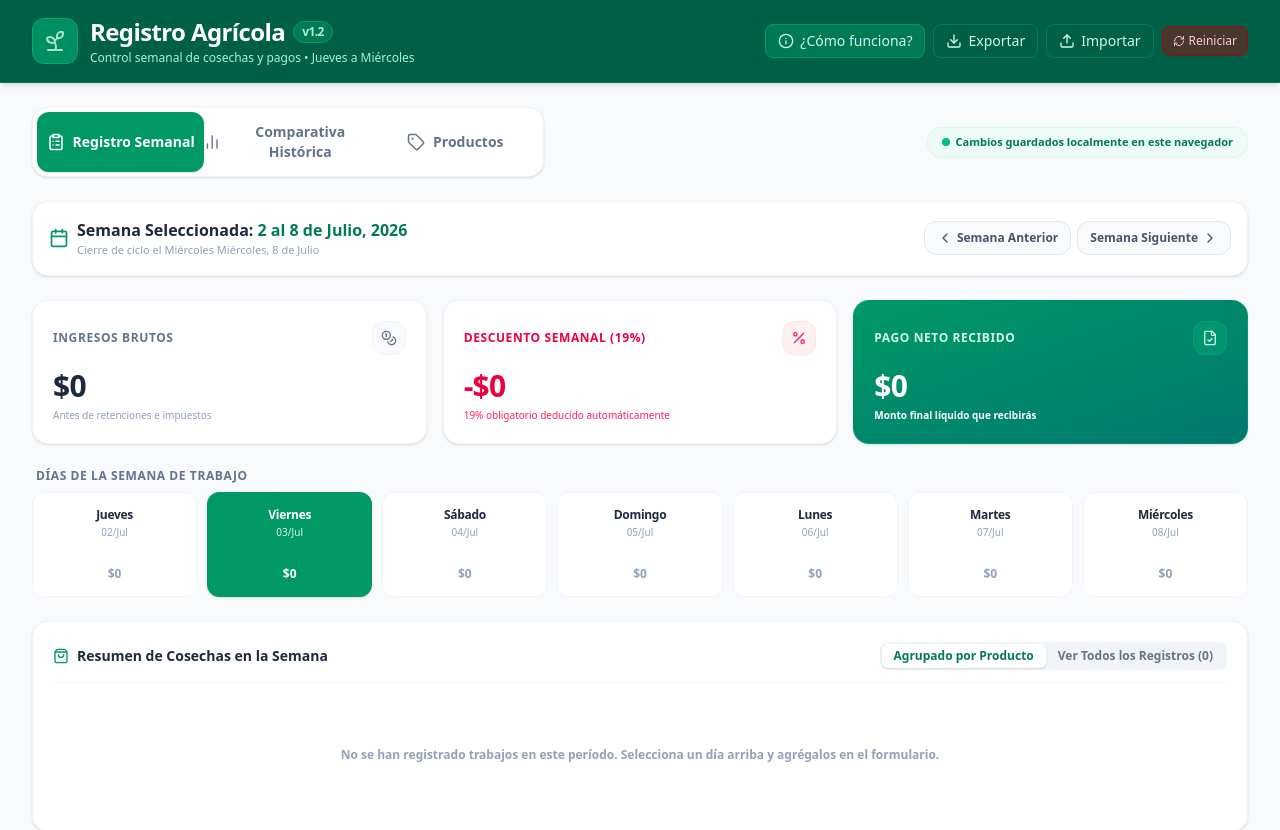
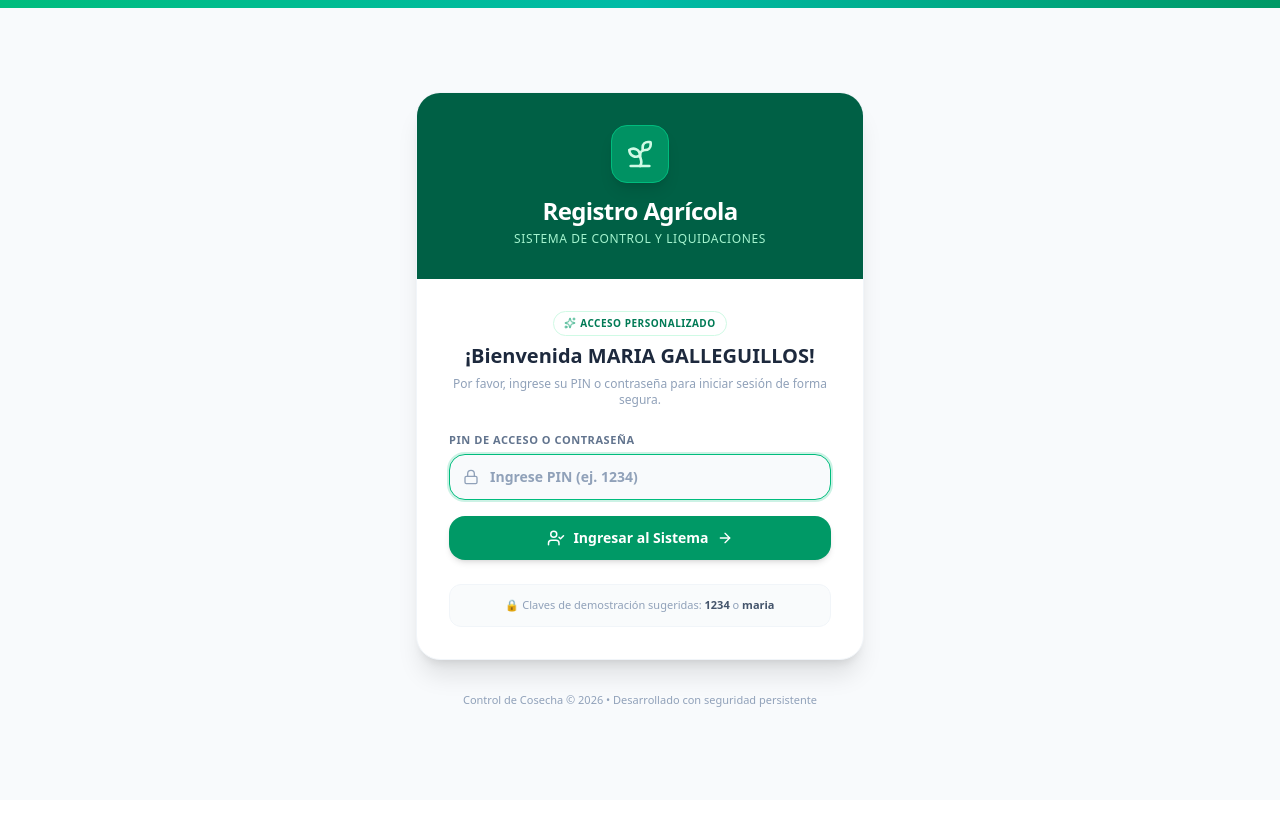
Before and after one commit to belennlara799/Agricola, a React (Vite) app: page / in a window 1280 px wide. Shown: the top 830 px of the page. After the commit the page ends 800 px from the top, so only its background shows below. Built offline with nearby package versions, Linux system fonts and the light colour scheme.

Commit message:
feat: implement authentication and security
Add a PIN-based login system for access control, including persistence via localStorage and a logout function in the dashboard.

```diff
--- a/src/App.tsx
+++ b/src/App.tsx
@@ -17,10 +17,16 @@ import WeeklyDashboard from "./components/WeeklyDashboard";
 import WorkEntryForm from "./components/WorkEntryForm";
 import HistoryDashboard from "./components/HistoryDashboard";
 import ProductsDashboard from "./components/ProductsDashboard";
+import Login from "./components/Login";
 import { ClipboardList, BarChart2, Coins, Receipt, Info, Sparkles, Tag } from "lucide-react";
 
 /// Save entries automatically to localStorage
 export default function App() {
+  // 1a. User login state with persistence
+  const [isLoggedIn, setIsLoggedIn] = useState<boolean>(() => {
+    return localStorage.getItem("agricola_pay_logged_in") === "true";
+  });
+
   // 1. Initial State Loading starting completely empty
   const [allEntries, setAllEntries] = useState<WorkEntry[]>(() => {
     const saved = localStorage.getItem("agricola_pay_entries_clean_v1");
@@ -79,6 +85,11 @@ export default function App() {
   useEffect(() => {
     localStorage.setItem("agricola_pay_products_v1", JSON.stringify(products));
   }, [products]);
+
+  // Save login state automatically to localStorage
+  useEffect(() => {
+    localStorage.setItem("agricola_pay_logged_in", String(isLoggedIn));
+  }, [isLoggedIn]);
 
   // Save navigation and active tab states to localStorage
   useEffect(() => {
@@ -220,6 +231,10 @@ export default function App() {
     setCurrentWeekId(getPayWeekEndingDate(systemDate));
   };
 
+  if (!isLoggedIn) {
+    return <Login onLoginSuccess={() => setIsLoggedIn(true)} />;
+  }
+
   return (
     <div className="min-h-screen bg-slate-50 text-slate-800 font-sans flex flex-col justify-between">
       <div>
@@ -228,6 +243,7 @@ export default function App() {
           onExportBackup={handleExportBackup}
           onImportBackup={handleImportBackup}
           onResetData={handleResetData}
+          onLogout={() => setIsLoggedIn(false)}
         />
 
         {/* Main Section */}
--- a/src/components/Header.tsx
+++ b/src/components/Header.tsx
@@ -11,16 +11,18 @@ import {
   Info,
   RefreshCw,
   FileText,
-  Percent
+  Percent,
+  LogOut
 } from "lucide-react";
 
 interface HeaderProps {
   onExportBackup: () => void;
   onImportBackup: (event: React.ChangeEvent<HTMLInputElement>) => void;
   onResetData: () => void;
+  onLogout: () => void;
 }
 
-export default function Header({ onExportBackup, onImportBackup, onResetData }: HeaderProps) {
+export default function Header({ onExportBackup, onImportBackup, onResetData, onLogout }: HeaderProps) {
   const fileInputRef = useRef<HTMLInputElement>(null);
   const [showHelp, setShowHelp] = React.useState(false);
 
@@ -95,6 +97,16 @@ export default function Header({ onExportBackup, onImportBackup, onResetData }:
               <RefreshCw className="h-3 w-3" />
               <span>Reiniciar</span>
             </button>
+
+            <button
+              onClick={onLogout}
+              className="flex items-center space-x-1.5 px-3 py-1.5 bg-rose-650 hover:bg-rose-700 active:bg-rose-900 text-white rounded-lg text-xs font-semibold shadow-xs border border-rose-600 transition-colors cursor-pointer"
+              title="Cerrar sesión de María Galleguillos"
+              id="btn-logout"
+            >
+              <LogOut className="h-3.5 w-3.5" />
+              <span>Salir (María G.)</span>
+            </button>
           </div>
         </div>
 
--- /dev/null
+++ b/src/components/Login.tsx
@@ -0,0 +1,135 @@
+/**
+ * @license
+ * SPDX-License-Identifier: Apache-2.0
+ */
+
+import React, { useState } from "react";
+import { Sprout, Lock, Sparkles, ArrowRight, UserCheck } from "lucide-react";
+
+interface LoginProps {
+  onLoginSuccess: () => void;
+}
+
+export default function Login({ onLoginSuccess }: LoginProps) {
+  const [pin, setPin] = useState<string>("");
+  const [error, setError] = useState<string>("");
+  const [isLoading, setIsLoading] = useState<boolean>(false);
+
+  const handleSubmit = (e: React.FormEvent) => {
+    e.preventDefault();
+    setError("");
+    setIsLoading(true);
+
+    // Simulate a brief elegant load
+    setTimeout(() => {
+      // Allow '1234' or 'maria123' as standard secure pins/passwords
+      const cleanedPin = pin.trim().toLowerCase();
+      if (cleanedPin === "1234" || cleanedPin === "maria123" || cleanedPin === "maria") {
+        onLoginSuccess();
+      } else {
+        setError("PIN de acceso o contraseña incorrecta. Intente con '1234' o 'maria'.");
+        setIsLoading(false);
+      }
+    }, 600);
+  };
+
+  return (
+    <div className="min-h-screen bg-slate-50 flex flex-col items-center justify-center p-4" id="login-container">
+      {/* Decorative background gradients */}
+      <div className="absolute top-0 left-0 w-full h-2 bg-gradient-to-r from-emerald-500 via-teal-500 to-emerald-600"></div>
+
+      <div className="w-full max-w-md bg-white rounded-3xl border border-slate-100 shadow-xl overflow-hidden relative" id="login-card">
+        {/* Top visual bar */}
+        <div className="bg-emerald-800 px-6 py-8 text-center text-white relative">
+          <div className="absolute inset-0 bg-radial-gradient from-emerald-700/50 to-emerald-900/90 opacity-40"></div>
+
+          <div className="relative z-10 flex flex-col items-center space-y-3">
+            <div className="bg-emerald-600/90 p-3 rounded-2xl border border-emerald-500 shadow-lg flex items-center justify-center">
+              <Sprout className="h-8 w-8 text-emerald-100" />
+            </div>
+            <div>
+              <h1 className="text-2xl font-black tracking-tight text-white">
+                Registro Agrícola
+              </h1>
+              <p className="text-xs text-emerald-200 mt-1 font-medium uppercase tracking-wider">
+                Sistema de Control y Liquidaciones
+              </p>
+            </div>
+          </div>
+        </div>
+
+        {/* Welcome & Login Form body */}
+        <div className="p-8 space-y-6">
+          <div className="text-center space-y-1.5">
+            <div className="inline-flex items-center space-x-1 px-2.5 py-1 bg-emerald-55/80 text-emerald-700 rounded-full border border-emerald-100 text-[10px] font-bold uppercase tracking-wider">
+              <Sparkles className="h-3 w-3 animate-pulse text-emerald-600" />
+              <span>Acceso Personalizado</span>
+            </div>
+            <h2 className="text-xl font-bold text-slate-800">
+              ¡Bienvenida MARIA GALLEGUILLOS!
+            </h2>
+            <p className="text-xs text-slate-400 font-medium">
+              Por favor, ingrese su PIN o contraseña para iniciar sesión de forma segura.
+            </p>
+          </div>
+
+          <form onSubmit={handleSubmit} className="space-y-4">
+            <div className="space-y-1.5">
+              <label className="text-[11px] font-bold text-slate-500 uppercase tracking-wider block">
+                PIN de Acceso o Contraseña
+              </label>
+              <div className="relative">
+                <span className="absolute inset-y-0 left-0 flex items-center pl-3.5 pointer-events-none">
+                  <Lock className="h-4 w-4 text-slate-400" />
+                </span>
+                <input
+                  type="password"
+                  required
+                  value={pin}
+                  onChange={(e) => setPin(e.target.value)}
+                  placeholder="Ingrese PIN (ej. 1234)"
+                  className="w-full pl-10 pr-4 py-3 bg-slate-50 border border-slate-200 rounded-2xl focus:outline-none focus:ring-2 focus:ring-emerald-500/20 focus:border-emerald-500 transition-all text-sm font-semibold text-slate-700 placeholder-slate-400"
+                  id="login-pin-input"
+                  autoFocus
+                />
+              </div>
+            </div>
+
+            {error && (
+              <p className="text-xs text-rose-500 font-semibold text-center" id="login-error-message">
+                {error}
+              </p>
+            )}
+
+            <button
+              type="submit"
+              disabled={isLoading}
+              className="w-full flex items-center justify-center space-x-2 py-3 bg-emerald-600 hover:bg-emerald-700 disabled:bg-emerald-400 text-white rounded-2xl text-sm font-bold shadow-md hover:shadow-lg transition-all cursor-pointer"
+              id="login-submit-btn"
+            >
+              {isLoading ? (
+                <span>Iniciando sesión...</span>
+              ) : (
+                <>
+                  <UserCheck className="h-4.5 w-4.5" />
+                  <span>Ingresar al Sistema</span>
+                  <ArrowRight className="h-4 w-4" />
+                </>
+              )}
+            </button>
+          </form>
+
+          {/* Quick instructions block */}
+          <div className="bg-slate-50/80 rounded-xl p-3 border border-slate-100 text-[11px] text-slate-400 font-medium text-center">
+            🔒 Claves de demostración sugeridas: <strong className="text-slate-600">1234</strong> o <strong className="text-slate-600">maria</strong>
+          </div>
+        </div>
+      </div>
+
+      {/* Footer disclaimer */}
+      <p className="mt-8 text-center text-[11px] text-slate-400 font-medium">
+        Control de Cosecha &copy; {new Date().getFullYear()} • Desarrollado con seguridad persistente
+      </p>
+    </div>
+  );
+}
```
Also changed, not shown: package.json (+18 -8 lines), vite.config.ts (+19 -11 lines), vercel.json (deleted).
